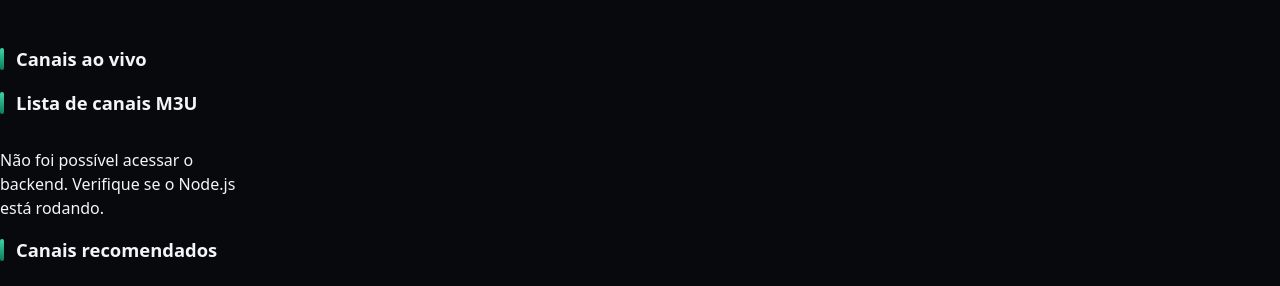
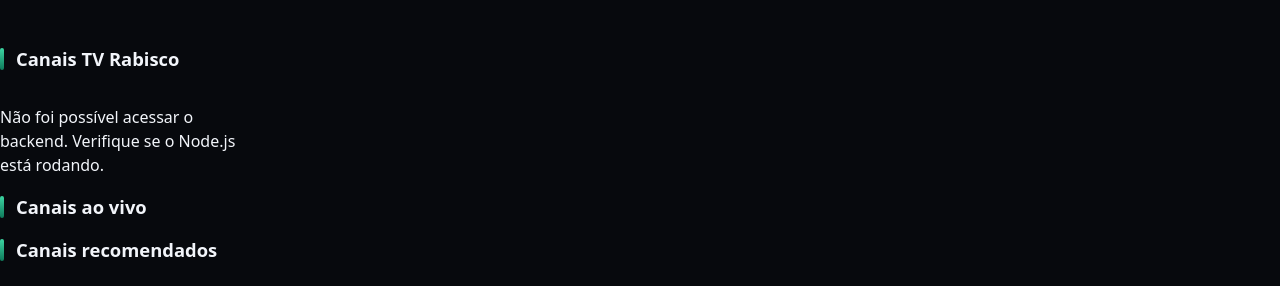
Before and after one commit to deyvson-paulino/tv-rabisco, a plain HTML site: page index.html in a window 1280 px wide. Shown: the part 776-1062 px from the top of the page. Drawn offline with nearby package versions, Linux system fonts and the light colour scheme; no server answers; a script that the page names is missing.

Commit message:
Update index.html

```diff
--- a/index.html
+++ b/index.html
@@ -175,19 +175,12 @@
         <div class="epg__timeline" id="epgTimeline"><!-- preenchido via JS --></div>
       </section>
 
-      <!-- ===================== GRADE PRINCIPAL ===================== -->
+
+                   <aside>
+
+        <!-- ===================== GRADE TV RABISCO PRINCIPAL ===================== -->
       <section class="shelf" aria-label="Grade de canais">
-        <h2 class="section-title"><span class="section-title__accent"></span><span id="gridTitle">Canais ao vivo</span></h2>
-        <div class="grid" id="channelGrid" role="list" aria-live="polite"><!-- preenchido via JS --></div>
-        <p class="grid__empty" id="gridEmpty" hidden>Nenhum canal encontrado nesta categoria.</p>
-      </section>
-
-
-    <aside>
-
-        <!-- ===================== GRADE PRINCIPAL ===================== -->
-      <section class="shelf" aria-label="Grade de canais">
-        <h2 class="section-title"><span class="section-title__accent"></span><span id="gridTitle">Lista de canais M3U</span></h2>
+        <h2 class="section-title"><span class="section-title__accent"></span><span id="gridTitle">Canais TV Rabisco</span></h2>
         <div class="grid" id="channelGrid" role="list" aria-live="polite"><!-- preenchido via JS -->
             <div id="lista"></div>
         </div>
@@ -205,6 +198,16 @@
 
 
     </aside>
+
+
+      <!-- ===================== GRADE PRINCIPAL ===================== -->
+      <section class="shelf" aria-label="Grade de canais">
+        <h2 class="section-title"><span class="section-title__accent"></span><span id="gridTitle">Canais ao vivo</span></h2>
+        <div class="grid" id="channelGrid" role="list" aria-live="polite"><!-- preenchido via JS --></div>
+        <p class="grid__empty" id="gridEmpty" hidden>Nenhum canal encontrado nesta categoria.</p>
+      </section>
+
+
 
 
 
```
